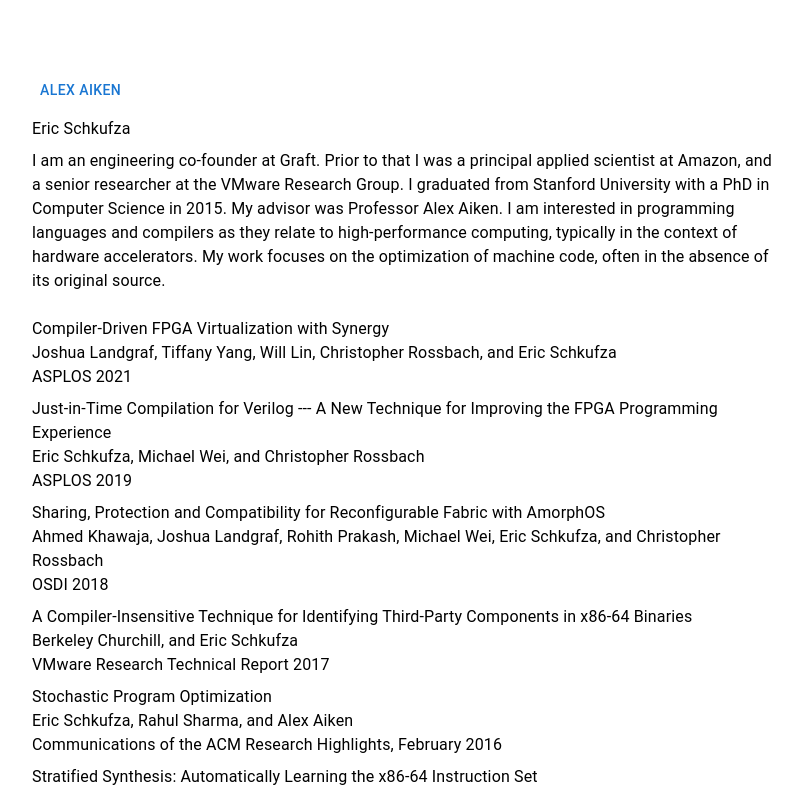
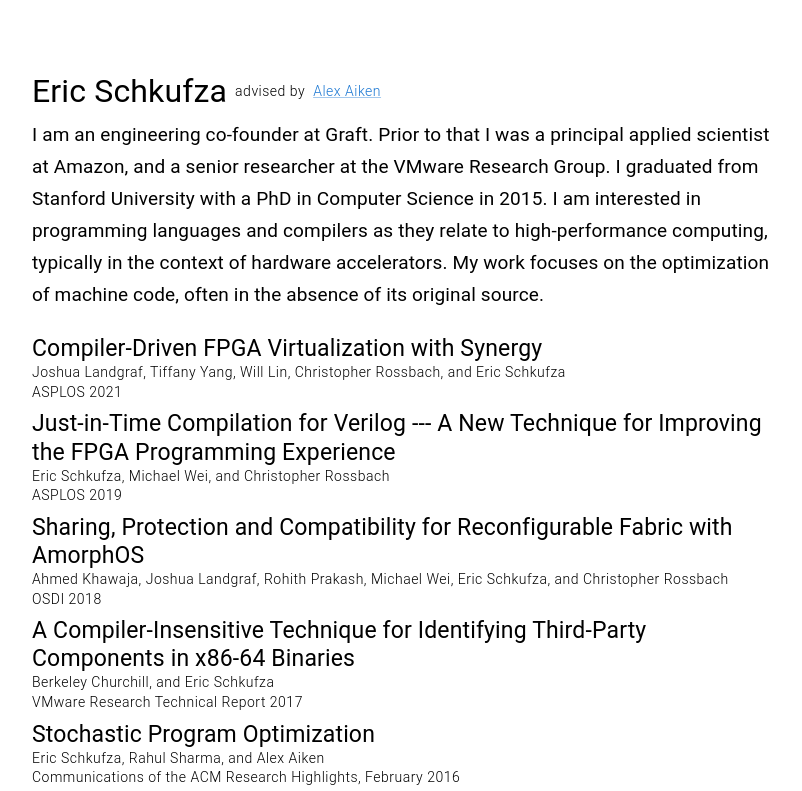
Before and after one commit to eschkufz/www, a React (Create React App) app: page / in a window 1280 px wide. Shown: the top 791 px of the page, without its empty margins (233-1035 px from the left). Built offline with nearby package versions, Linux system fonts and the light colour scheme.

Commit message:
fonts working
Signed-off-by: eric schkufza <eschkufz@erics-MacBook-Pro.local>

```diff
--- a/package.json
+++ b/package.json
@@ -6,6 +6,7 @@
     "@emotion/react": "^11.14.0",
     "@emotion/styled": "^11.14.1",
     "@mui/material": "^7.2.0",
+    "@phosphor-icons/react": "^2.1.10",
     "@testing-library/dom": "^10.4.1",
     "@testing-library/jest-dom": "^6.6.4",
     "@testing-library/react": "^16.3.0",
--- a/src/App.tsx
+++ b/src/App.tsx
@@ -1,13 +1,17 @@
-import { Button, Stack, Typography } from '@mui/material';
+import { IconButton, Link, Stack, ThemeProvider, Typography } from '@mui/material';
 import { ReactNode, useState } from 'react';
 import { Citation, CITATIONS } from './citations';
 import { Academic, TREE } from './genalogy';
+import { ArrowDownIcon } from '@phosphor-icons/react';
+import { theme } from './theme';
 
 export function App() {
-  return <Page>
-    <Genealogy tree={TREE}/>
-    <Cites citations={CITATIONS}/>
-  </Page>;
+  return <ThemeProvider theme={theme}>
+    <Page>
+      <Genealogy tree={TREE}/>
+      <Cites citations={CITATIONS}/>
+    </Page>
+  </ThemeProvider>;
 }
 
 type PageProps = {
@@ -28,7 +32,7 @@
 
 function Genealogy({tree}: GenealogyProps) {
   const [academics, setAcademics] = useState<Academic[]>([tree]);
-  const collapse = (i: number) => setAcademics(academics.slice(0, i+1));
+  const collapse = (i: number) => setAcademics(academics.slice(0, i));
   const expand = (i: number, parent: Academic) => setAcademics([...academics.slice(0, i+1), parent]);
 
   return <Stack direction="column" sx={{width: "100%", alignItems: "left", gap: 1}}>
@@ -44,18 +48,41 @@
   expand: (parent: Academic)=>void;
 };
 
-function IndividualLong({academic}: IndividualProps) {
+function Individual(props: IndividualProps) {
   return <Stack direction="column" sx={{width: "100%", alignItems: "left", gap: 1}}>
-      <Typography>{academic.name}</Typography>
-      <Typography>{academic.bio}</Typography>
-    </Stack>;
+    {props.academic.bio ? <IndividualLong {...props}/> : <IndividualBrief {...props}/>}
+  </Stack>;
 }
 
-function IndividualBrief({academic}: IndividualProps) {
-  return <Stack direction="row" sx={{width: "100%", alignItems: "left", gap: 1}}>
-      <Typography>{academic.name}</Typography>
-      {academic.school && <Typography>{academic.school}</Typography>}
-      {academic.grad && <Typography>{academic.grad}</Typography>}
+function IndividualLong(props: IndividualProps) {
+  return <>
+    <Stack direction="row" sx={{alignItems:"center", gap: 1}}>
+      <Typography variant="h1">{props.academic.name}</Typography>
+      <GenealogyButtons {...props}/>
+      </Stack>
+      <Typography variant="body1">{props.academic.bio}</Typography>
+    </>;
+}
+
+function IndividualBrief(props: IndividualProps) {
+  return <>
+        <Stack direction="row" sx={{alignItems:"center", gap: 1}}>
+          <IconButton onClick={props.collapse}><ArrowDownIcon/></IconButton>
+      <Typography variant="h2">{props.academic.name}</Typography>
+      <GenealogyButtons {...props}/>
+      </Stack>
+      <Stack direction="row" sx={{alignItems:"center", gap: 1}}>
+      {props.academic.school && <Typography>{props.academic.school}</Typography>}
+      {props.academic.grad && <Typography>{props.academic.grad}</Typography>}
+      </Stack>
+  </>;
+}
+
+function GenealogyButtons(props: IndividualProps) {
+  const inactiveParents = props.academic.parents.filter((p)=>p.name !== props.activeParent?.name);
+  return inactiveParents.length === 0 ? null : <Stack direction="row" sx={{alignItems:"center", gap: 1}}>
+    <Typography variant="body2">{inactiveParents.length === props.academic.parents.length ? "advised by" : "also advised by"}</Typography>
+  {inactiveParents.map((parent, i)=><GenealogyButton key={`${props.academic.name}${i}`} {...props} parent={parent} />)}
   </Stack>;
 }
 
@@ -64,16 +91,7 @@
 };
 
 function GenealogyButton({activeParent, parent, collapse, expand}: GenealogyButtonProps) {
-  return <Button onClick={() => activeParent?.name === parent.name ? collapse() : expand(parent)}>{parent.name}</Button>
-}
-
-function Individual(props: IndividualProps) {
-  return <Stack direction="column" sx={{width: "100%", alignItems: "left", gap: 1}}>
-    <Stack direction="row" sx={{alignItems:"center", gap: 1}}>
-      {props.academic.parents.map((parent, i)=><GenealogyButton key={`${props.academic.name}${i}`} {...props} parent={parent} />)}
-    </Stack>
-    {props.academic.bio ? <IndividualLong {...props}/> : <IndividualBrief {...props}/>}
-  </Stack>;
+  return <Link variant="body2" onClick={() => activeParent?.name === parent.name ? collapse() : expand(parent)}>{parent.name}</Link>
 }
 
 type CiteProps = {
@@ -83,9 +101,9 @@
 function Cite({citation}: CiteProps) {
   const authors = citation.authors.map((author, i)=>i > 0 && i === citation.authors.length - 1 ? "and " + author : author).join(", ");
   return <Stack direction="column" sx={{width: "100%", alignItems: "left"}}>
-    <Typography>{citation.title}</Typography>
-    <Typography>{authors}</Typography>
-    <Typography>{citation.venue}</Typography>
+    <Typography variant="h3">{citation.title}</Typography>
+    <Typography variant="body2">{authors}</Typography>
+    <Typography variant="body2">{citation.venue}</Typography>
   </Stack>;
 }
 
--- a/src/genalogy.tsx
+++ b/src/genalogy.tsx
@@ -8,7 +8,7 @@
 
 export const TREE: Academic = {
 	"name": "Eric Schkufza",
-    "bio": "I am an engineering co-founder at Graft. Prior to that I was a principal applied scientist at Amazon, and a senior researcher at the VMware Research Group. I graduated from Stanford University with a PhD in Computer Science in 2015. My advisor was Professor Alex Aiken. I am interested in programming languages and compilers as they relate to high-performance computing, typically in the context of hardware accelerators. My work focuses on the optimization of machine code, often in the absence of its original source.",
+    "bio": "I am an engineering co-founder at Graft. Prior to that I was a principal applied scientist at Amazon, and a senior researcher at the VMware Research Group. I graduated from Stanford University with a PhD in Computer Science in 2015. I am interested in programming languages and compilers as they relate to high-performance computing, typically in the context of hardware accelerators. My work focuses on the optimization of machine code, often in the absence of its original source.",
 	"school": "Stanford University",
 	"grad": 2015,
 	"parents": [
--- /dev/null
+++ b/src/theme.tsx
@@ -0,0 +1,89 @@
+import { createTheme, TypographyVariantsOptions } from "@mui/material";
+
+const typography: TypographyVariantsOptions = {
+  body1: {
+    fontWeight: 400,
+    fontSize: "19px",
+    lineHeight: "32px",
+    letterSpacing: "0.15px",
+  },
+  body2: {
+    fontWeight: 300,
+    fontSize: "14px",
+    lineHeight: "19.57px",
+    letterSpacing: "0.5px",
+  },
+
+  button: {
+    fontWeight: 600,
+    fontSize: "12px",
+    lineHeight: "14.68px",
+    letterSpacing: "1.25px",
+  },
+  caption: {
+    fontWeight: 400,
+    fontSize: "11px",
+    lineHeight: "13.45px",
+    letterSpacing: "1.5px",
+  },
+  overline: {
+    fontWeight: 700,
+    fontSize: "11px",
+    lineHeight: "13.45px",
+    letterSpacing: "2px",
+  },
+
+  h1: {
+    fontWeight: 400,
+    fontSize: "32px",
+    lineHeight: "39.14px",
+    letterSpacing: "0.15px",
+  },
+  h2: {
+    fontWeight: 700,
+    fontSize: "27px",
+    lineHeight: "33.02px",
+    letterSpacing: "0.25px",
+  },
+  h3: {
+    fontWeight: 400,
+    fontSize: "23px",
+    lineHeight: "28.13px",
+    letterSpacing: "0.15px",
+  },
+  h4: {
+    fontWeight: 500,
+    fontSize: "16px",
+    lineHeight: "19.57px",
+    letterSpacing: "1.25px",
+  },
+  h5: {
+    fontWeight: 600,
+    fontSize: "16px",
+    lineHeight: "19.57px",
+    letterSpacing: "0.5px",
+  },
+  h6: {
+    fontWeight: 500,
+    fontSize: "16px",
+    lineHeight: "24px",
+    letterSpacing: "0.5px",
+  },
+
+  subtitle1: {
+    fontWeight: 400,
+    fontSize: "16px",
+    lineHeight: "19.57px",
+    letterSpacing: "0.5px",
+  },
+  subtitle2: {
+    fontWeight: 400,
+    fontSize: "14px",
+    lineHeight: "24px",
+    letterSpacing: "0.5px",
+  },
+};
+
+export const theme = createTheme({
+    typography
+});
```
Also changed, not shown: 2 other files (tests, documents, lock files or other folders).
